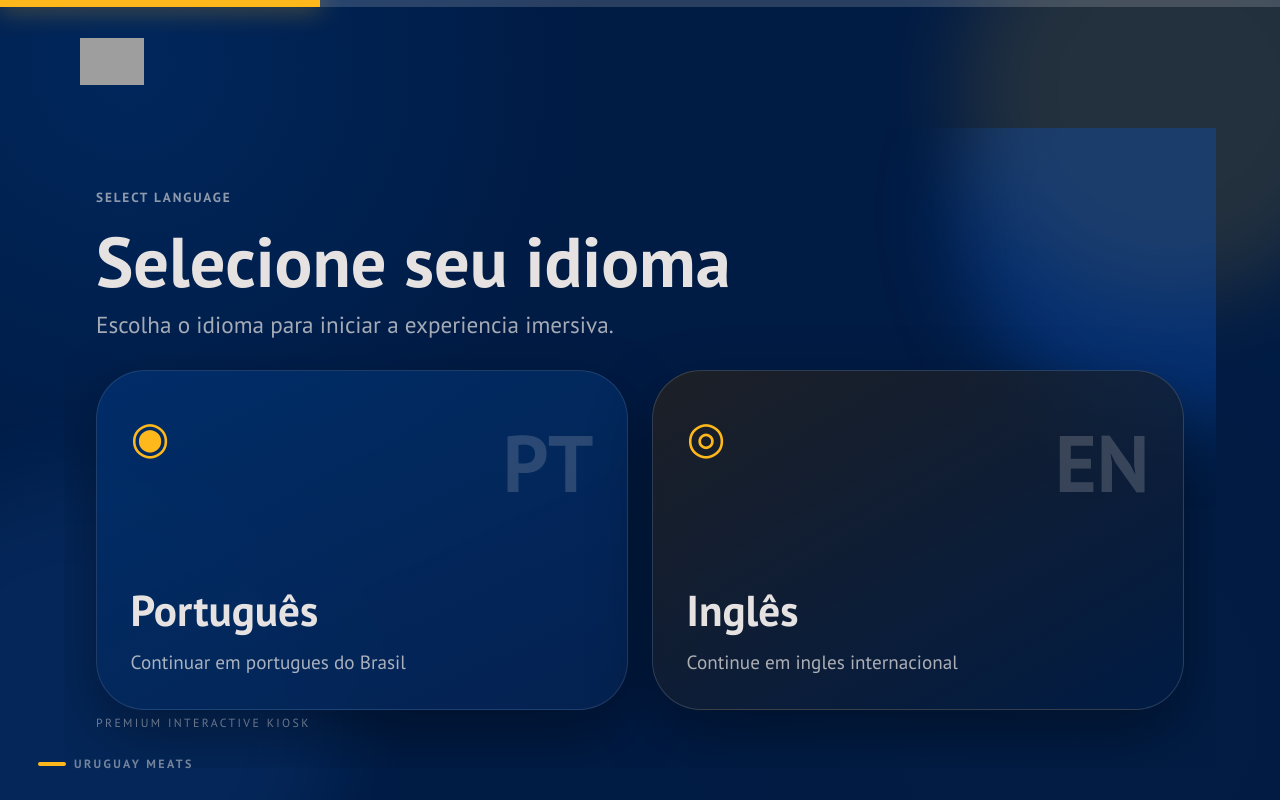
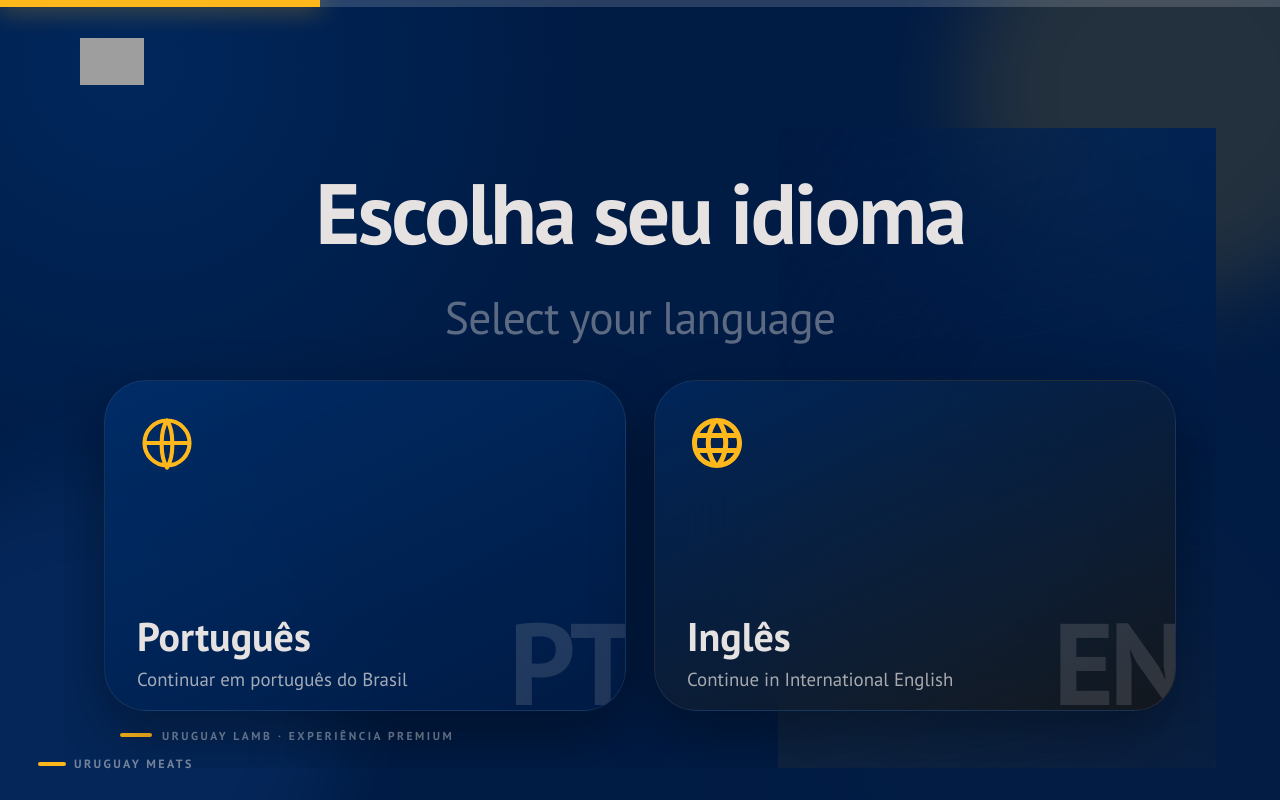
Before and after one commit to nasserElBacha2002/trivia-uruguay-meats, a React (Vite) app: page /language in a window 1280 px wide. Built offline with nearby package versions, Linux system fonts and the light colour scheme; grey boxes are pictures that could not be loaded.

Commit message:
correction fixs

```diff
--- /dev/null
+++ b/src/components/icons/LanguageScreenIcons.tsx
@@ -0,0 +1,28 @@
+import SvgIcon from "@mui/material/SvgIcon";
+
+const sx = { fontSize: { xs: "3.25rem", md: "3.75rem" }, color: "secondary.main" };
+
+/** Globe / “public” — equivalente visual a Material Symbols (card PT). */
+export function StitchGlobeIcon() {
+  return (
+    <SvgIcon sx={sx} viewBox="0 0 24 24" aria-hidden>
+      <path
+        fill="none"
+        stroke="currentColor"
+        strokeWidth="1.65"
+        strokeLinecap="round"
+        strokeLinejoin="round"
+        d="M12 21a9 9 0 100-18 9 9 0 000 18zM3 12h18M12 3c2.85 4.2 2.85 14.6 0 18.8M12 3c-2.85 4.2-2.85 14.6 0 18.8"
+      />
+    </SvgIcon>
+  );
+}
+
+/** Material “language” — intención visual equivalente a Stitch (card EN). */
+export function StitchLanguageIcon() {
+  return (
+    <SvgIcon sx={sx} viewBox="0 0 24 24" aria-hidden>
+      <path d="M11.99 2C6.47 2 2 6.48 2 12s4.47 10 9.99 10C17.52 22 22 17.52 22 12S17.52 2 11.99 2zm6.93 6h-2.95c-.32-1.25-.78-2.45-1.38-3.56 1.84.63 3.37 1.91 4.33 3.56zM12 4.04c.83 1.2 1.48 2.53 1.91 3.96h-3.82c.43-1.43 1.08-2.76 1.91-3.96zM4.26 14C4.1 13.36 4 12.69 4 12s.1-1.36.26-2h3.38c-.08.66-.14 1.32-.14 2 0 .68.06 1.34.14 2H4.26zm.82 2h2.95c.32 1.25.78 2.45 1.38 3.56-1.84-.63-3.37-1.9-4.33-3.56zm2.95-8H5.08c.96-1.66 2.49-2.93 4.33-3.56C8.81 5.55 8.35 6.75 8.03 8zM12 19.96c-.83-1.2-1.48-2.53-1.91-3.96h3.82c-.43 1.43-1.08 2.76-1.91 3.96zM14.34 14H9.66c-.09-.66-.16-1.32-.16-2 0-.68.07-1.35.16-2h4.68c.09.65.16 1.32.16 2 0 .68-.07 1.34-.16 2zm.25 5.56c.6-1.11 1.06-2.31 1.38-3.56h2.95c-.96 1.65-2.49 2.93-4.33 3.56zM16.36 14c.08-.66.14-1.32.14-2 0-.68-.06-1.34-.14-2h3.38c.16.64.26 1.31.26 2s-.1 1.36-.26 2h-3.38z" />
+    </SvgIcon>
+  );
+}
--- /dev/null
+++ b/src/components/layout/KioskRightOcclusion.tsx
@@ -0,0 +1,66 @@
+import { Box } from "@mui/material";
+
+type KioskRightOcclusionProps = {
+  /** Stacking order behind page content (default sits under z-index 1 content). */
+  zIndex?: number;
+};
+
+/**
+ * Vertical editorial panel on the right (Stitch-style): adds depth and anchors layout
+ * across Language, Form, and Quiz. Pointer-events none; purely visual.
+ */
+export function KioskRightOcclusion({ zIndex = 0 }: KioskRightOcclusionProps) {
+  return (
+    <Box
+      aria-hidden
+      sx={{
+        position: "absolute",
+        inset: 0,
+        pointerEvents: "none",
+        zIndex,
+        overflow: "hidden",
+      }}
+    >
+      <Box
+        sx={{
+          position: "absolute",
+          top: 0,
+          right: 0,
+          width: { xs: "58%", sm: "48%", md: "40%", lg: "36%" },
+          height: "100%",
+          background:
+            "linear-gradient(270deg, rgba(0,27,68,0.92) 0%, rgba(0,27,68,0.55) 42%, rgba(0,27,68,0) 100%)",
+        }}
+      />
+      <Box
+        sx={{
+          position: "absolute",
+          top: { xs: "-6%", md: "-10%" },
+          right: { xs: "-18%", md: "-8%" },
+          width: { xs: "72%", md: "46%" },
+          height: { xs: "72%", md: "118%" },
+          borderRadius: 3,
+          background:
+            "linear-gradient(200deg, rgba(0,47,108,0.55) 0%, rgba(0,27,68,0.78) 45%, rgba(255,184,28,0.07) 100%)",
+          opacity: 0.92,
+          backdropFilter: "blur(14px)",
+          WebkitBackdropFilter: "blur(14px)",
+          maskImage: "linear-gradient(120deg, transparent 0%, #000 38%, #000 100%)",
+          WebkitMaskImage: "linear-gradient(120deg, transparent 0%, #000 38%, #000 100%)",
+        }}
+      />
+      <Box
+        sx={{
+          position: "absolute",
+          top: 0,
+          right: 0,
+          width: { xs: "52%", md: "34%" },
+          height: "100%",
+          opacity: 0.12,
+          backgroundImage:
+            "repeating-linear-gradient(-12deg, rgba(255,255,255,0.09) 0px, rgba(255,255,255,0.09) 1px, transparent 1px, transparent 22px)",
+        }}
+      />
+    </Box>
+  );
+}
--- /dev/null
+++ b/src/content/index.ts
@@ -0,0 +1 @@
+export { getQuizContent } from "./quizContent";
--- a/src/i18n/translations.ts
+++ b/src/i18n/translations.ts
@@ -2,11 +2,13 @@ export const resources = {
   pt: {
     translation: {
       languageTitle: "Selecione seu idioma",
-      languageSubtitle: "Escolha o idioma para iniciar a experiencia imersiva.",
+      languageHeroPrimary: "Escolha seu idioma",
+      languageHeroSecondary: "Select your language",
       languagePt: "Português",
-      languagePtSubtitle: "Continuar em portugues do Brasil",
+      languagePtSubtitle: "Continuar em português do Brasil",
       languageEn: "Inglês",
-      languageEnSubtitle: "Continue em ingles internacional",
+      languageEnSubtitle: "Continue in International English",
+      languageFooterStrip: "Uruguay Lamb · Experiência premium",
       formTitle: "Dados para participar",
       formIntro: "Preencha os dados abaixo para personalizar sua jornada premium Uruguay Lamb.",
       continueLabel: "Continuar",
@@ -42,11 +44,13 @@ export const resources = {
   en: {
     translation: {
       languageTitle: "Select your language",
-      languageSubtitle: "Choose your language to begin the immersive experience.",
+      languageHeroPrimary: "Select your language",
+      languageHeroSecondary: "Escolha seu idioma",
       languagePt: "Portuguese",
       languagePtSubtitle: "Continue in Brazilian Portuguese",
       languageEn: "English",
-      languageEnSubtitle: "Continue in international English",
+      languageEnSubtitle: "Continue in International English",
+      languageFooterStrip: "Uruguay Lamb · Premium experience",
       formTitle: "Participant details",
       formIntro: "Please complete the details below to personalize your premium Uruguay Lamb experience.",
       continueLabel: "Continue",
--- a/src/pages/LanguagePage.tsx
+++ b/src/pages/LanguagePage.tsx
@@ -1,6 +1,9 @@
 import { Box, ButtonBase, Stack, Typography } from "@mui/material";
+import type { ReactNode } from "react";
 import { useTranslation } from "react-i18next";
 import { useNavigate } from "react-router-dom";
+import { StitchGlobeIcon, StitchLanguageIcon } from "../components/icons/LanguageScreenIcons";
+import { KioskRightOcclusion } from "../components/layout/KioskRightOcclusion";
 import { ROUTES } from "../config/routes";
 import { useSessionStore } from "../features/session/useSessionStore";
 
@@ -16,112 +19,198 @@ export function LanguagePage() {
   };
 
   return (
+    <Box sx={{ position: "relative", height: "100%", width: "100%", overflow: "hidden" }}>
+      <KioskRightOcclusion zIndex={0} />
+
       <Stack
-      justifyContent="space-between"
-      height="100%"
-      sx={{ position: "relative", px: { xs: 0.5, md: 2 }, py: { xs: 1.5, md: 2.5 } }}
+        sx={{
+          position: "relative",
+          zIndex: 1,
+          height: "100%",
+          minHeight: 0,
+          px: { xs: 1.5, md: 3, lg: 5 },
+          pt: { xs: 2, md: 3 },
+          pb: { xs: 2, md: 3 },
+        }}
       >
         <Box
           sx={{
-          position: "absolute",
-          top: { xs: -90, md: -130 },
-          right: { xs: -120, md: -170 },
-          width: { xs: 280, md: 430 },
-          height: { xs: 280, md: 430 },
-          borderRadius: "50%",
-          background: "rgba(17,88,194,0.35)",
-          filter: "blur(38px)",
-          pointerEvents: "none",
+            textAlign: "center",
+            maxWidth: 980,
+            mx: "auto",
+            width: "100%",
+            pt: { xs: 1, md: 2 },
+            pb: { xs: 2.5, md: 4 },
           }}
-      />
-      <Box sx={{ maxWidth: 1040, mt: { xs: 2, md: 5 }, px: { xs: 1, md: 2 } }}>
+        >
           <Typography
+            component="h1"
             sx={{
               fontWeight: 700,
-            letterSpacing: "0.14em",
-            fontSize: { xs: "0.75rem", md: "0.83rem" },
-            opacity: 0.62,
-            textTransform: "uppercase",
-            mb: 2,
+              fontSize: { xs: "2.65rem", sm: "3.6rem", md: "4.75rem", lg: "5.35rem" },
+              lineHeight: 1.05,
+              letterSpacing: "-0.03em",
             }}
           >
-          Select Language
-        </Typography>
-        <Typography sx={{ fontSize: { xs: "2.2rem", md: "4.4rem" }, lineHeight: 1.04, fontWeight: 700 }}>
-          {t("languageTitle")}
-        </Typography>
-        <Typography sx={{ mt: 1.2, fontSize: { xs: "1rem", md: "1.45rem" }, opacity: 0.72 }}>
-          {t("languageSubtitle")}
+            {t("languageHeroPrimary")}
+            <br />
+            <Box
+              component="span"
+              sx={{
+                display: "inline-block",
+                mt: { xs: 0.75, md: 1 },
+                fontWeight: 400,
+                fontSize: { xs: "1.55rem", sm: "2rem", md: "2.65rem", lg: "2.85rem" },
+                lineHeight: 1.15,
+                opacity: 0.4,
+                letterSpacing: "-0.02em",
+              }}
+            >
+              {t("languageHeroSecondary")}
+            </Box>
           </Typography>
         </Box>
 
-      <Stack direction={{ xs: "column", md: "row" }} spacing={3} sx={{ px: { xs: 1, md: 2 }, mt: 3 }}>
-        <ButtonBase
-          onClick={() => void selectLanguage("pt")}
+        <Stack
+          direction={{ xs: "column", md: "row" }}
+          spacing={{ xs: 2.5, md: 3.5 }}
           sx={{
             flex: 1,
-            borderRadius: 3.5,
+            minHeight: 0,
+            width: "100%",
+            maxWidth: 1180,
+            mx: "auto",
+            alignItems: "stretch",
+            justifyContent: "center",
+            pb: { xs: 1, md: 2 },
+          }}
+        >
+          <LanguageChoiceCard
+            icon={<StitchGlobeIcon />}
+            watermark="PT"
+            title={t("languagePt")}
+            subtitle={t("languagePtSubtitle")}
+            onClick={() => void selectLanguage("pt")}
+            variant="pt"
+          />
+          <LanguageChoiceCard
+            icon={<StitchLanguageIcon />}
+            watermark="EN"
+            title={t("languageEn")}
+            subtitle={t("languageEnSubtitle")}
+            onClick={() => void selectLanguage("en")}
+            variant="en"
+          />
+        </Stack>
+
+        <Box
+          sx={{
+            px: { xs: 1, md: 2 },
+            pt: { xs: 1, md: 0 },
+            pb: { xs: 0.5, md: 0 },
+          }}
+        >
+          <Stack direction="row" alignItems="center" spacing={1.25}>
+            <Box sx={{ width: 32, height: 4, bgcolor: "secondary.main", borderRadius: 999 }} />
+            <Typography
+              sx={{
+                fontSize: "0.72rem",
+                letterSpacing: "0.22em",
+                opacity: 0.42,
+                textTransform: "uppercase",
+                fontWeight: 700,
+              }}
+            >
+              {t("languageFooterStrip")}
+            </Typography>
+          </Stack>
+        </Box>
+      </Stack>
+    </Box>
+  );
+}
+
+type LanguageChoiceCardProps = {
+  icon: ReactNode;
+  watermark: string;
+  title: string;
+  subtitle: string;
+  onClick: () => void;
+  variant: "pt" | "en";
+};
+
+function LanguageChoiceCard({ icon, watermark, title, subtitle, onClick, variant }: LanguageChoiceCardProps) {
+  const glass =
+    variant === "pt"
+      ? "linear-gradient(155deg, rgba(0,47,108,0.82) 0%, rgba(0,27,68,0.88) 100%)"
+      : "linear-gradient(155deg, rgba(0,47,108,0.55) 0%, rgba(22,22,22,0.82) 100%)";
+
+  return (
+    <ButtonBase
+      onClick={onClick}
+      sx={{
+        position: "relative",
+        flex: 1,
+        borderRadius: 3,
         overflow: "hidden",
-            border: "1px solid rgba(229,226,225,0.12)",
-            background: "linear-gradient(155deg, rgba(0,47,108,0.88) 0%, rgba(5,35,82,0.9) 100%)",
-            minHeight: { xs: 235, md: 340 },
-            px: { xs: 2.5, md: 4.2 },
-            py: { xs: 2.5, md: 4 },
         textAlign: "left",
         alignItems: "stretch",
-            boxShadow: "0 24px 62px rgba(0,0,0,0.34)",
+        minHeight: { xs: 260, md: 320 },
+        px: { xs: 2.75, md: 4 },
+        py: { xs: 2.75, md: 4 },
+        border: "1px solid rgba(255,255,255,0.08)",
+        background: glass,
+        backdropFilter: "blur(40px)",
+        WebkitBackdropFilter: "blur(40px)",
+        boxShadow: "0 24px 60px rgba(0,0,0,0.35)",
+        transition: "transform 160ms ease, background 200ms ease, border-color 200ms ease",
+        "&:hover": {
+          background:
+            variant === "pt"
+              ? "linear-gradient(155deg, rgba(0,47,108,0.95) 0%, rgba(0,27,68,0.92) 100%)"
+              : "linear-gradient(155deg, rgba(0,47,108,0.72) 0%, rgba(22,22,22,0.88) 100%)",
+          borderColor: "rgba(255,184,28,0.35)",
+        },
+        "&:active": { transform: "scale(0.985)" },
       }}
     >
-          <Stack sx={{ width: "100%", justifyContent: "space-between" }}>
-            <Stack direction="row" justifyContent="space-between" alignItems="flex-start">
-              <Typography sx={{ fontSize: { xs: "2.2rem", md: "2.8rem" }, color: "secondary.main" }}>◉</Typography>
-              <Typography sx={{ fontSize: { xs: "3rem", md: "5rem" }, opacity: 0.18, fontWeight: 700 }}>PT</Typography>
-            </Stack>
-            <Box>
-              <Typography sx={{ fontSize: { xs: "2rem", md: "2.7rem" }, fontWeight: 700 }}>{t("languagePt")}</Typography>
-              <Typography sx={{ mt: 0.6, fontSize: { xs: "1rem", md: "1.2rem" }, opacity: 0.74 }}>
-                {t("languagePtSubtitle")}
+      <Typography
+        sx={{
+          position: "absolute",
+          right: -6,
+          bottom: -10,
+          fontSize: { xs: "5.5rem", md: "7.25rem" },
+          fontWeight: 900,
+          lineHeight: 1,
+          opacity: 0.14,
+          letterSpacing: "-0.04em",
+          userSelect: "none",
+          pointerEvents: "none",
+        }}
+      >
+        {watermark}
+      </Typography>
+
+      <Stack sx={{ position: "relative", zIndex: 1, height: "100%", width: "100%", minHeight: { xs: 220, md: 280 } }}>
+        <Box sx={{ mb: "auto" }}>{icon}</Box>
+        <Box sx={{ mt: "auto", pr: { xs: 5, md: 7 } }}>
+          <Typography sx={{ fontSize: { xs: "1.85rem", md: "2.5rem" }, fontWeight: 700, lineHeight: 1.15 }}>
+            {title}
+          </Typography>
+          <Typography
+            sx={{
+              mt: 1,
+              fontSize: { xs: "1.02rem", md: "1.18rem" },
+              fontWeight: 500,
+              lineHeight: 1.35,
+              opacity: 0.78,
+              color: "rgba(229,226,225,0.92)",
+            }}
+          >
+            {subtitle}
           </Typography>
         </Box>
       </Stack>
     </ButtonBase>
-
-        <ButtonBase
-          onClick={() => void selectLanguage("en")}
-          sx={{
-            flex: 1,
-            borderRadius: 3.5,
-            overflow: "hidden",
-            border: "1px solid rgba(229,226,225,0.16)",
-            background: "linear-gradient(150deg, rgba(34,33,33,0.84) 0%, rgba(0,27,68,0.68) 100%)",
-            minHeight: { xs: 235, md: 340 },
-            px: { xs: 2.5, md: 4.2 },
-            py: { xs: 2.5, md: 4 },
-            textAlign: "left",
-            alignItems: "stretch",
-            boxShadow: "0 24px 62px rgba(0,0,0,0.34)",
-          }}
-        >
-          <Stack sx={{ width: "100%", justifyContent: "space-between" }}>
-            <Stack direction="row" justifyContent="space-between" alignItems="flex-start">
-              <Typography sx={{ fontSize: { xs: "2.2rem", md: "2.8rem" }, color: "secondary.main" }}>◎</Typography>
-              <Typography sx={{ fontSize: { xs: "3rem", md: "5rem" }, opacity: 0.2, fontWeight: 700 }}>EN</Typography>
-            </Stack>
-            <Box>
-              <Typography sx={{ fontSize: { xs: "2rem", md: "2.7rem" }, fontWeight: 700 }}>{t("languageEn")}</Typography>
-              <Typography sx={{ mt: 0.6, fontSize: { xs: "1rem", md: "1.2rem" }, opacity: 0.74 }}>
-                {t("languageEnSubtitle")}
-              </Typography>
-            </Box>
-          </Stack>
-        </ButtonBase>
-      </Stack>
-
-      <Box sx={{ px: { xs: 1, md: 2 }, mb: { xs: 1, md: 2 } }}>
-        <Typography sx={{ fontSize: "0.74rem", letterSpacing: "0.2em", opacity: 0.45, textTransform: "uppercase" }}>
-          Premium Interactive Kiosk
-        </Typography>
-      </Box>
-    </Stack>
   );
 }
```
Also changed, not shown: src/pages/FormPage.tsx (+13 -21 lines), src/pages/QuizFramePage.tsx (+9 -3 lines). Lines whose indentation alone changed are shown as unchanged.
